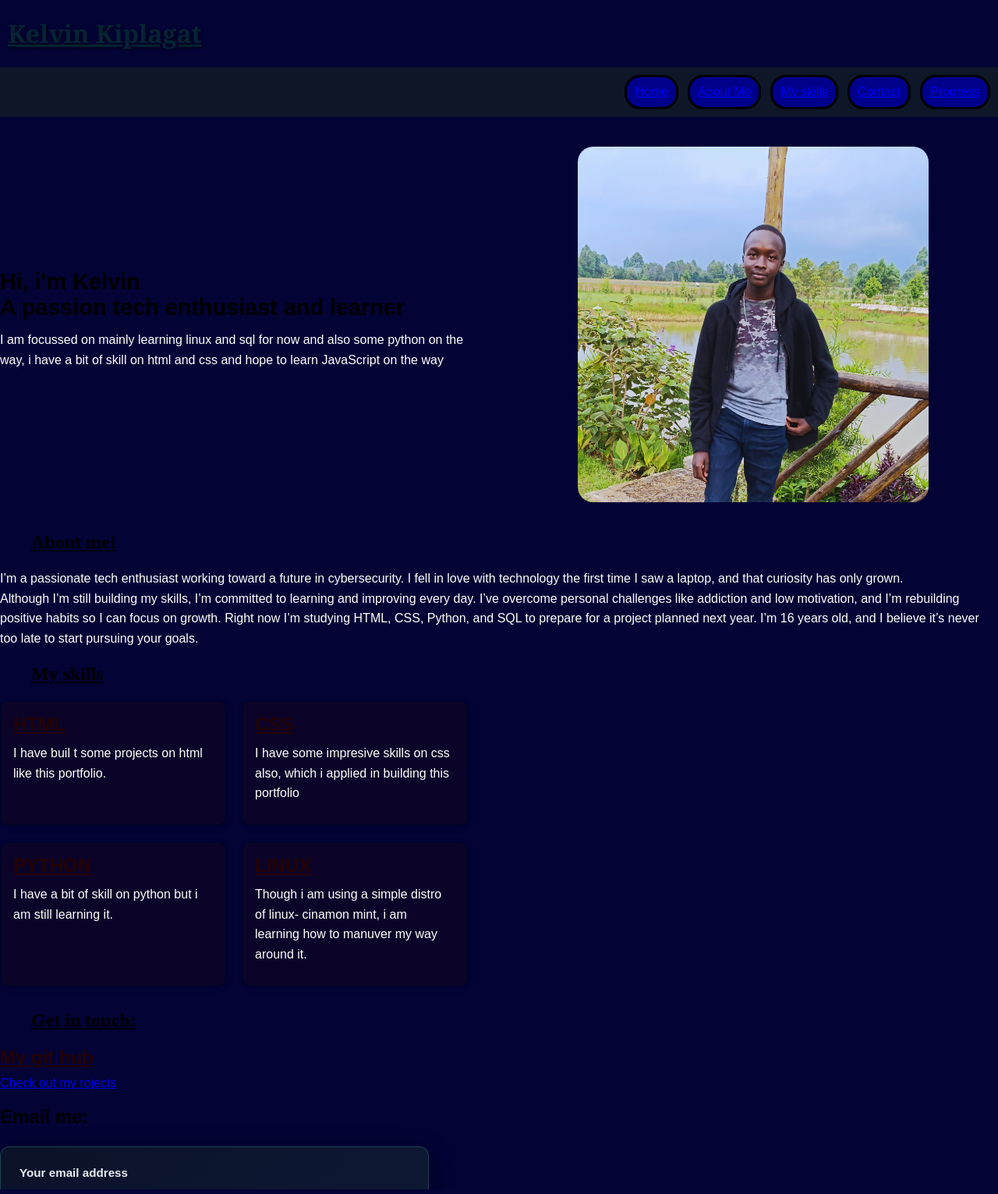
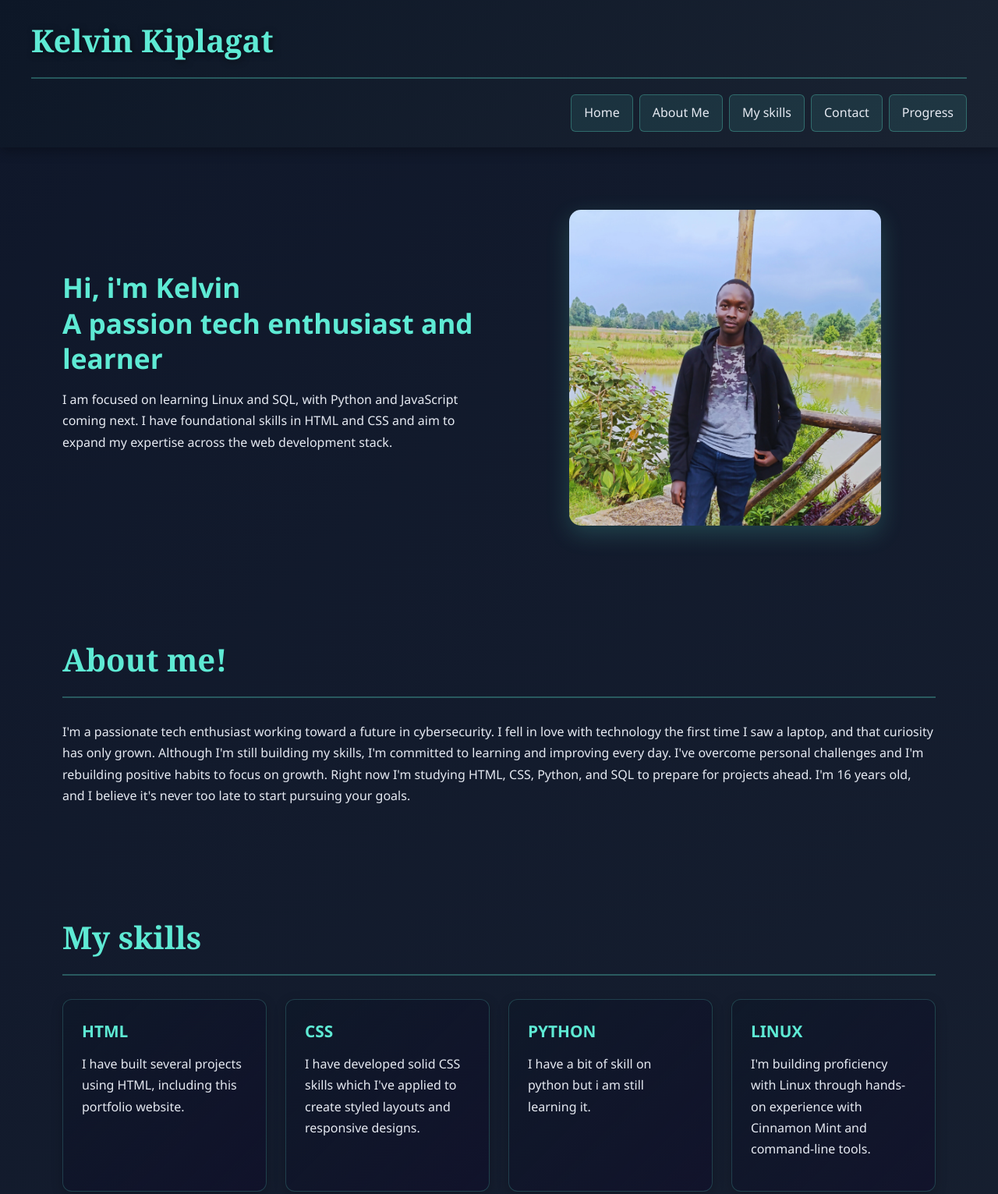
Before and after one commit to kevvcpu/kevvcpu.github.io, a plain HTML site: page index.html in a window 1280 px wide. Shown: the top 1531 px of the page at 78% size. Drawn offline with Linux system fonts and the light colour scheme.

Commit message:
Add files via upload

```diff
--- a/index.html
+++ b/index.html
@@ -23,7 +23,7 @@
             <div class="home">
                 <div class="hero-content">
                     <h2 class="pic">Hi, i'm Kelvin<br>A passion tech enthusiast and learner</h2>
-                    <p>I am focussed on mainly learning linux and sql for now and also some python on the way, i have a bit of skill on html and css and hope to learn JavaScript on the way</p>
+                    <p>I am focused on learning Linux and SQL, with Python and JavaScript coming next. I have foundational skills in HTML and CSS and aim to expand my expertise across the web development stack.</p>
                 </div>
                 <div class="image">
                     <img src="me.jpg" alt="My picture" class="me">
@@ -32,18 +32,18 @@
         </section>
              <section id="about">
                 <h1>About me!</h1>
-                <p>I’m a passionate tech enthusiast working toward a future in cybersecurity. I fell in love with technology the first time I saw a laptop, and that curiosity has only grown.<br> Although I’m still building my skills, I’m committed to learning and improving every day. I’ve overcome personal challenges like addiction and low motivation, and I’m rebuilding positive habits so I can focus on growth. Right now I’m studying HTML, CSS, Python, and SQL to prepare for a project planned next year. I’m 16 years old, and I believe it’s never too late to start pursuing your goals.</p>
+                <p>I'm a passionate tech enthusiast working toward a future in cybersecurity. I fell in love with technology the first time I saw a laptop, and that curiosity has only grown. Although I'm still building my skills, I'm committed to learning and improving every day. I've overcome personal challenges and I'm rebuilding positive habits to focus on growth. Right now I'm studying HTML, CSS, Python, and SQL to prepare for projects ahead. I'm 16 years old, and I believe it's never too late to start pursuing your goals.</p>
              </section>
              <section id="skills">
                  <h1>My skills</h1>
                  <div class ="skill-header">
                     <div class="box">
                     <h3>HTML</h3>
-                    <p>I have buil  t some projects on html like this portfolio.</p>
+                    <p>I have built several projects using HTML, including this portfolio website.</p>
                     </div>
                     <div class="box">
                         <h3>CSS</h3>
-                        <p>I have some impresive skills on css also, which i applied in building this portfolio</p>
+                        <p>I have developed solid CSS skills which I've applied to create styled layouts and responsive designs.</p>
                     </div>
                     <div class="box">
                         <h3>PYTHON</h3>
@@ -51,7 +51,7 @@
                      </div>
                      <div class="box">
                         <h3>LINUX</h3>
-                        <p>Though i am using a simple distro of linux- cinamon mint, i am learning how to manuver my way around it.</p>
+                        <p>I'm building proficiency with Linux through hands-on experience with Cinnamon Mint and command-line tools.</p>
                      </div>
                 </div>
              </section>
@@ -72,7 +72,8 @@
                     <br>
                     <button type="submit">Send</button>
                 </form>
-            </section id="Progress">
+            </section>
+            <section id="progress">
                 <h1>My Learning Progress</h1>
                 <p>I am currently learning Python, HTML and CSS<br> I have made significant progress in understanding the basics of both languages and am working on small projects to apply what I've learned. My goal is to become proficient in these languages by the time i join Campus.</p>
                 <ul>
--- a/styles.css
+++ b/styles.css
@@ -1,146 +1,193 @@
-body{
-
+* {
     margin: 0;
     padding: 0;
-    font-family: Arial, sans-serif;
-    background-color: rgb(3, 3, 53);
-    }
-img.me{
+    box-sizing: border-box;
+}
+
+html {
+    scroll-behavior: smooth;
+}
+
+body {
+    font-family: 'Segoe UI', Tahoma, Geneva, Verdana, sans-serif;
+    background: linear-gradient(135deg, #0f172a 0%, #1a2332 100%);
+    color: #e6eaf2;
+    line-height: 1.6;
+    min-height: 100vh;
+}
+img.me {
     width: 100%;
-    max-width: 450px;
+    max-width: 400px;
     height: auto;
-    border-radius: 20px;
+    border-radius: 15px;
     display: block;
-    align-items: right;
-    margin: left 40px;
+    box-shadow: 0 10px 30px rgba(94, 234, 212, 0.2);
+    transition: transform 0.3s ease, box-shadow 0.3s ease;
 }
+
+img.me:hover {
+    transform: translateY(-5px);
+    box-shadow: 0 15px 40px rgba(94, 234, 212, 0.3);
+}
+header {
+    background: linear-gradient(135deg, #0d1727 0%, #1a2332 100%);
+    padding: 20px 40px;
+    box-shadow: 0 4px 15px rgba(0, 0, 0, 0.3);
+    position: sticky;
+    top: 0;
+    z-index: 100;
+}
+
 nav {
-    background-color: #0d1727;
+    background-color: transparent;
     color: white;
-    padding: 10px;
+    padding: 0;
     text-align: center;
-    margin-bottom: 20px;
+    margin-bottom: 0;
+    margin-top: 20px;
 }
-nav ul{
+nav ul {
     list-style: none;
     margin: 0;
     padding: 0;
     display: flex;
-    gap: 12px;
+    gap: 8px;
     justify-content: flex-end;
     align-items: center;
     flex-wrap: wrap;
 }
 
-nav li{
+nav li {
     margin: 0;
     display: inline-flex;
-    border-color: black;
-    border-style: solid;
-    border-radius: 20px;
-    background-color: darkblue;
-    padding: 10px;
-    align-self: center;
 }
-h2.pic{
+
+nav a {
+    color: #e6eaf2;
+    text-decoration: none;
+    padding: 10px 16px;
+    border-radius: 6px;
+    background: rgba(94, 234, 212, 0.1);
+    transition: all 0.3s ease;
+    font-weight: 500;
+    border: 1px solid rgba(94, 234, 212, 0.3);
+}
+
+nav a:hover {
+    background-color: rgba(94, 234, 212, 0.25);
+    border-color: rgba(94, 234, 212, 0.7);
+    color: #5eead4;
+}
+h2.pic {
     position: static;
     max-width: 600px;
-    font-size: 1.8em;
-    margin: 0 0 12px 0;
+    font-size: 2.2em;
+    margin: 0 0 16px 0;
     text-align: left;
+    color: #5eead4;
+    line-height: 1.3;
 }
-h1{
+section {
+    padding: 60px 40px;
+    max-width: 1200px;
+    margin: 0 auto;
+}
+
+section#home {
+    padding: 80px 40px;
+}
+
+h1 {
     text-align: left;
-    font-style: poor richard;
-    color:black;
-    margin-left:40px;
-    font-family: poor richard, serif;
-    font-style: bold;
-    text-decoration: underline;
-
+    color: #5eead4;
+    margin: 0 0 30px 0;
+    font-family: 'Georgia', serif;
+    font-size: 2.5rem;
+    text-decoration: none;
+    font-weight: bold;
+    border-bottom: 2px solid rgba(94, 234, 212, 0.3);
+    padding-bottom: 15px;
 }
 
 .kev {
-  font-family: 'Georgia', serif;
-  font-size: 2rem;
-  color: #042433;
-  text-shadow: 2px 2px 4px rgba(0,0,0,0.5);
-  text-align: left;
-  margin-left: 10px;
+    font-family: 'Georgia', serif;
+    font-size: 2.5rem;
+    color: #5eead4;
+    text-shadow: 2px 2px 8px rgba(0, 0, 0, 0.5);
+    text-align: left;
+    margin: 0;
 }
-.skill-header{
+.skill-header {
     display: grid;
-    grid-template-columns: repeat(2, 1fr);
-    gap: 20px;
+    grid-template-columns: repeat(auto-fit, minmax(250px, 1fr));
+    gap: 24px;
     align-items: stretch;
-    margin: 12px 0 30px 0;
-    max-width: 600px;
+    margin: 30px 0;
 }
 
-.box{
+.box {
     display: flex;
     flex-direction: column;
     justify-content: flex-start;
     height: 100%;
     box-sizing: border-box;
-    overflow-wrap: anywhere;
-    border: 2px solid rgb(0, 4, 41);
-    padding: 15px;
-    border-radius: 10px;
-    background-color: rgba(13, 5, 39, 0.95);
-    box-shadow: 2px 2px 8px rgba(0, 0, 0, 0.1);
+    padding: 24px;
+    border-radius: 12px;
+    background: linear-gradient(135deg, rgba(13, 23, 39, 0.6), rgba(13, 5, 39, 0.4));
+    border: 1px solid rgba(94, 234, 212, 0.2);
+    box-shadow: 0 4px 15px rgba(0, 0, 0, 0.2);
+    transition: all 0.3s ease;
 }
 
 .box:hover {
-    background-color: rgba(0, 4, 41, 0.9);
-    transform: scale(1.02);
-    transition: transform 0.3s ease, background-color 0.3s ease;
+    background: linear-gradient(135deg, rgba(13, 23, 39, 0.9), rgba(13, 5, 39, 0.7));
+    border-color: rgba(94, 234, 212, 0.5);
+    transform: translateY(-8px);
+    box-shadow: 0 12px 30px rgba(94, 234, 212, 0.2);
 }
-.home{
+.home {
     display: flex;
-    gap: 24px;
+    gap: 40px;
     align-items: center;
     flex-wrap: wrap;
-padding: 18px 0;
+    padding: 0;
+}
 
-.hero-content{
+.hero-content {
     flex: 1;
     min-width: 280px;
 }
 
-.image{
+.image {
     flex: 1;
     min-width: 280px;
     display: flex;
     justify-content: center;
 }
-    padding: 18px 0;
+h3 {
+    font-size: 1.3em;
+    margin: 0 0 12px 0;
+    color: #5eead4;
+    text-decoration: none;
 }
-h3{
-    font-size: 1.5em;
-    margin: 0 0 10px 0;
-    color: rgb(36, 2, 2);
-    text-decoration: underline;
-    font-style: bold;
-}
-p{
+
+p {
     font-size: 1em;
-    line-height: 1.6;
-    color: white;
-    margin: 0 0 12px 0;
+    line-height: 1.7;
+    color: #e6eaf2;
+    margin: 0 0 16px 0;
     text-align: left;
 }
 
 form {
     display: flex;
     flex-direction: column;
-    gap: 16px;
-    max-width: 500px;
-    margin: 24px 0;
-    padding: 24px;
-    min-height: 400px;
-    background: linear-gradient(135deg, rgba(13, 23, 39, 0.8), rgba(20, 35, 60, 0.8));
-    border: 1px solid rgba(94, 234, 212, 0.2);
+    gap: 18px;
+    max-width: 600px;
+    margin: 30px 0;
+    padding: 32px;
+    background: linear-gradient(135deg, rgba(13, 23, 39, 0.7), rgba(20, 35, 60, 0.7));
+    border: 1px solid rgba(94, 234, 212, 0.25);
     border-radius: 12px;
     box-shadow: 0 8px 32px rgba(0, 0, 0, 0.3);
 }
@@ -194,9 +241,70 @@ form button[type="submit"] {
 
 form button[type="submit"]:hover {
     transform: translateY(-2px);
-    box-shadow: 0 8px 16px rgba(94, 234, 212, 0.3);
+    box-shadow: 0 12px 24px rgba(94, 234, 212, 0.4);
 }
 
 form button[type="submit"]:active {
     transform: translateY(0);
 }
+
+/* Links styling */
+a {
+    color: #5eead4;
+    text-decoration: none;
+    transition: color 0.3s ease;
+}
+
+a:hover {
+    color: #60a5fa;
+    text-decoration: underline;
+}
+
+/* Footer styling */
+footer {
+    background: rgba(13, 23, 39, 0.8);
+    border-top: 1px solid rgba(94, 234, 212, 0.2);
+    text-align: center;
+    padding: 30px 40px;
+    margin-top: 60px;
+    color: #a0aec0;
+    font-size: 0.95em;
+}
+
+/* Responsive design */
+@media (max-width: 768px) {
+    section {
+        padding: 40px 20px;
+    }
+
+    h1 {
+        font-size: 1.8rem;
+    }
+
+    .kev {
+        font-size: 1.8rem;
+    }
+
+    h2.pic {
+        font-size: 1.6rem;
+    }
+
+    nav ul {
+        justify-content: center;
+        gap: 6px;
+    }
+
+    nav a {
+        padding: 8px 12px;
+        font-size: 0.9rem;
+    }
+
+    .skill-header {
+        grid-template-columns: 1fr;
+    }
+
+    form {
+        max-width: 100%;
+        padding: 24px;
+    }
+}
```
Also changed, not shown: 1 other file.
